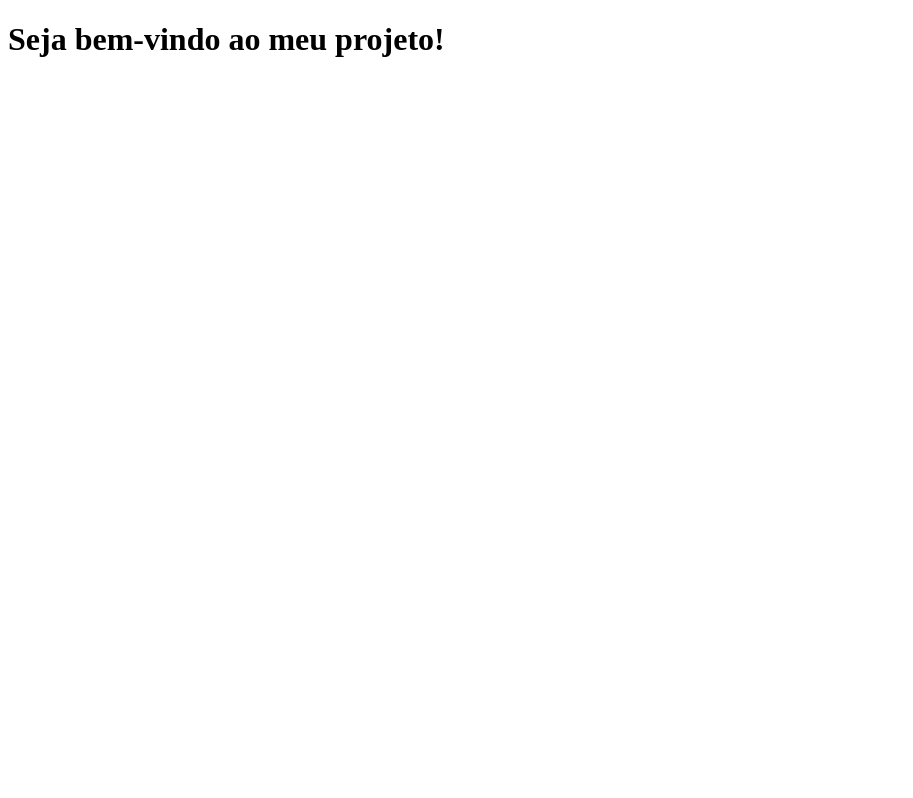
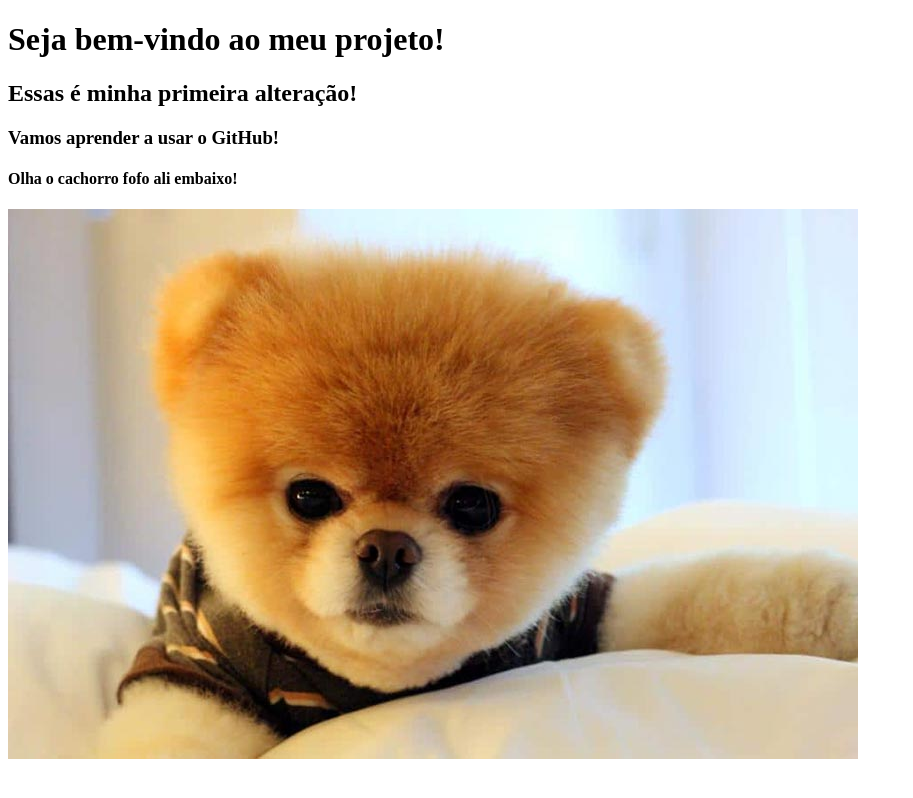
Before and after one commit to Glitch07/Atividade, a plain HTML site: page index.html in a window 1280 px wide. Shown: the whole page, without its empty margins (0-913 px from the left). Drawn offline with Linux system fonts and the light colour scheme.

Commit message:
Subindo as alterações do arquivo index.html

```diff
--- a/index.html
+++ b/index.html
@@ -6,5 +6,10 @@
 </head>
 <body>
     <h1>Seja bem-vindo ao meu projeto!</h1>
+	<h2>Essas é minha primeira alteração!</h2>
+	<h3>Vamos aprender a usar o GitHub!</h3>
+	<h4>Olha o cachorro fofo ali embaixo!</h4>
+
+	<img src="images/cachorroFofo.jpg" alt="Um cachorro fofo <3">
 </body>
 </html>
```
